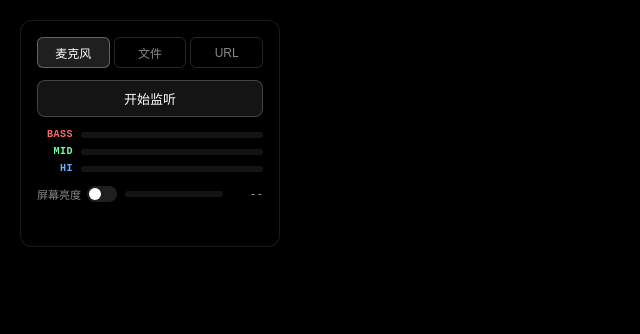
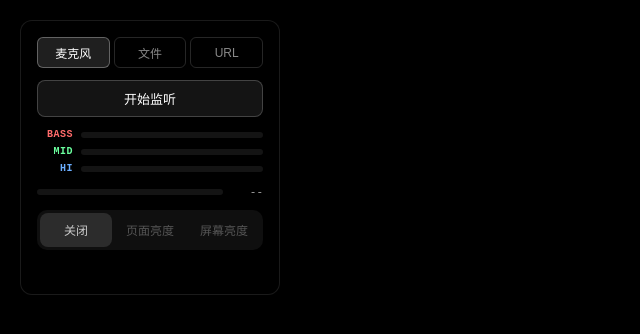
Before and after one commit to lyloou/brightness-game, a website: page public/index.html in a window 1280 px wide. Shown: the whole page, without its empty margins (0-640 px from the left). Drawn offline with Linux system fonts and the light colour scheme.

Commit message:
update brightness

```diff
--- a/public/index.html
+++ b/public/index.html
@@ -48,14 +48,14 @@
     </div>
 
     <div id="brightness-row">
-      <label id="brightness-toggle-label">
-        <span>屏幕亮度</span>
-        <div id="toggle" class="toggle-off" title="同步屏幕亮度">
-          <div class="toggle-knob"></div>
-        </div>
-      </label>
       <div class="meter-bar"><div id="m-brightness" class="meter-fill bright"></div></div>
       <span id="brightness-val">--</span>
+    </div>
+
+    <div id="brightness-mode">
+      <button class="bmode active" data-mode="off">关闭</button>
+      <button class="bmode" data-mode="page">页面亮度</button>
+      <button class="bmode" data-mode="screen">屏幕亮度</button>
     </div>
 
     <div id="status"></div>
--- a/public/main.js
+++ b/public/main.js
@@ -7,7 +7,7 @@ let isActive = false;
 let micStream = null;
 let lastBrightnessUpdate = 0;
 const BRIGHTNESS_INTERVAL = 80;
-let syncBrightness = false;
+let brightnessMode = 'off'; // 'off' | 'page' | 'screen'
 
 // --- Resize ---
 function resize() {
@@ -17,12 +17,15 @@ function resize() {
 window.addEventListener('resize', resize);
 resize();
 
-// --- Brightness toggle ---
-const toggle = document.getElementById('toggle');
-toggle.addEventListener('click', () => {
-  syncBrightness = !syncBrightness;
-  toggle.className = syncBrightness ? 'toggle-on' : 'toggle-off';
-  if (!syncBrightness) updateBrightness(1.0); // restore when disabled
+// --- Brightness mode selector ---
+document.querySelectorAll('.bmode').forEach(btn => {
+  btn.addEventListener('click', () => {
+    const prev = brightnessMode;
+    brightnessMode = btn.dataset.mode;
+    document.querySelectorAll('.bmode').forEach(b => b.classList.remove('active'));
+    btn.classList.add('active');
+    if (prev === 'screen' && brightnessMode !== 'screen') updateBrightness(1.0);
+  });
 });
 
 // --- Tab switching ---
@@ -170,12 +173,12 @@ function startDraw() {
     document.getElementById('m-mid').style.width    = (mid    * 100).toFixed(1) + '%';
     document.getElementById('m-treble').style.width = (treble * 100).toFixed(1) + '%';
 
-    // Real brightness (throttled, only when toggle is on)
+    // Brightness modes
     const now = performance.now();
+    const bVal = 0.08 + volume * 0.92;
     if (now - lastBrightnessUpdate > BRIGHTNESS_INTERVAL) {
       lastBrightnessUpdate = now;
-      const bVal = 0.08 + volume * 0.92;
-      if (syncBrightness) updateBrightness(bVal);
+      if (brightnessMode === 'screen') updateBrightness(bVal);
       document.getElementById('m-brightness').style.width = (bVal * 100).toFixed(0) + '%';
       document.getElementById('brightness-val').textContent = (bVal * 100).toFixed(0) + '%';
     }
@@ -256,6 +259,13 @@ function startDraw() {
       t * (0.25 + mid * 1.2) + Math.PI / 4,
       `hsl(${hue + 60}, 80%, ${50 + mid * 30}%)`,
       1.5 + mid * 2, 10 * mid, hue + 60);
+
+    // ── Page brightness overlay ──────────────────────────────────
+    if (brightnessMode === 'page') {
+      const alpha = lerp(0.88, 0, volume);
+      ctx.fillStyle = `rgba(0,0,0,${alpha.toFixed(3)})`;
+      ctx.fillRect(0, 0, W, H);
+    }
   }
 
   frame();
--- a/public/style.css
+++ b/public/style.css
@@ -145,36 +145,43 @@ body {
 #brightness-row .meter-bar { flex: 1; height: 6px; }
 #brightness-val { width: 32px; text-align: right; font-size: 11px; color: #aaa; }
 
-#brightness-toggle-label {
+#brightness-mode {
   display: flex;
-  align-items: center;
-  gap: 6px;
-  cursor: pointer;
-  white-space: nowrap;
+  background: rgba(255,255,255,0.06);
+  border-radius: 10px;
+  padding: 3px;
+  gap: 2px;
 }
 
-.toggle-off, .toggle-on {
-  width: 30px;
-  height: 16px;
+.bmode {
+  flex: 1;
+  padding: 8px 0;
+  border: none;
   border-radius: 8px;
-  position: relative;
-  transition: background 0.2s;
-  flex-shrink: 0;
+  font-family: inherit;
+  font-size: 12px;
+  font-weight: 500;
+  cursor: pointer;
+  transition: background 0.18s, color 0.18s, box-shadow 0.18s;
+  background: transparent;
+  color: #555;
 }
-.toggle-off { background: rgba(255,255,255,0.12); }
-.toggle-on  { background: #6bff9e; }
+.bmode:hover { color: #999; }
 
-.toggle-knob {
-  position: absolute;
-  top: 2px;
-  left: 2px;
-  width: 12px;
-  height: 12px;
-  border-radius: 50%;
-  background: #fff;
-  transition: transform 0.2s;
+.bmode.active[data-mode="off"] {
+  background: rgba(255,255,255,0.12);
+  color: #ccc;
 }
-.toggle-on .toggle-knob { transform: translateX(14px); }
+.bmode.active[data-mode="page"] {
+  background: linear-gradient(135deg, #4488ff, #aa44ff);
+  color: #fff;
+  box-shadow: 0 0 14px 2px rgba(100, 120, 255, 0.4);
+}
+.bmode.active[data-mode="screen"] {
+  background: linear-gradient(135deg, #ffe066, #ffffff);
+  color: #1a1000;
+  box-shadow: 0 0 14px 3px rgba(255, 220, 80, 0.45);
+}
 
 #status {
   font-size: 11px;
```
Also changed, not shown: 1 other file.
